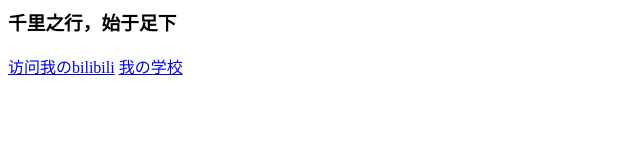
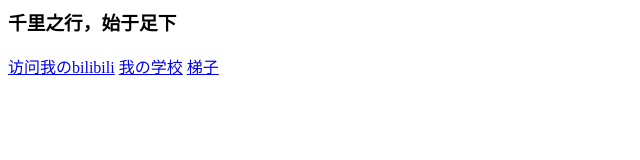
Before and after one commit to HKr1s/HKr1s.github.io, a plain HTML site: page index.html in a window 1280 px wide. Shown: the full height of the page, 0-640 px from the left. Drawn offline with Linux system fonts and the light colour scheme.

Commit message:
Update index.html

```diff
--- a/index.html
+++ b/index.html
@@ -10,5 +10,6 @@
         <h3>千里之行，始于足下</h3>
         <a href="https://space.bilibili.com/667924218?spm_id_from=333.1007.0.0">访问我のbilibili</a>
         <a href="https://baike.baidu.com/item/%E5%8D%8E%E5%8D%97%E5%B8%88%E8%8C%83%E5%A4%A7%E5%AD%A6%E9%99%84%E5%B1%9E%E6%83%A0%E9%98%B3%E5%AD%A6%E6%A0%A1/63503144">我の学校</a>
+        <a href="https://app-bph6guhsfgdbd8ds.z01.azurefd.net/webapp/#/user/account/switch">梯子</a>
     </body>
     </html>
```
